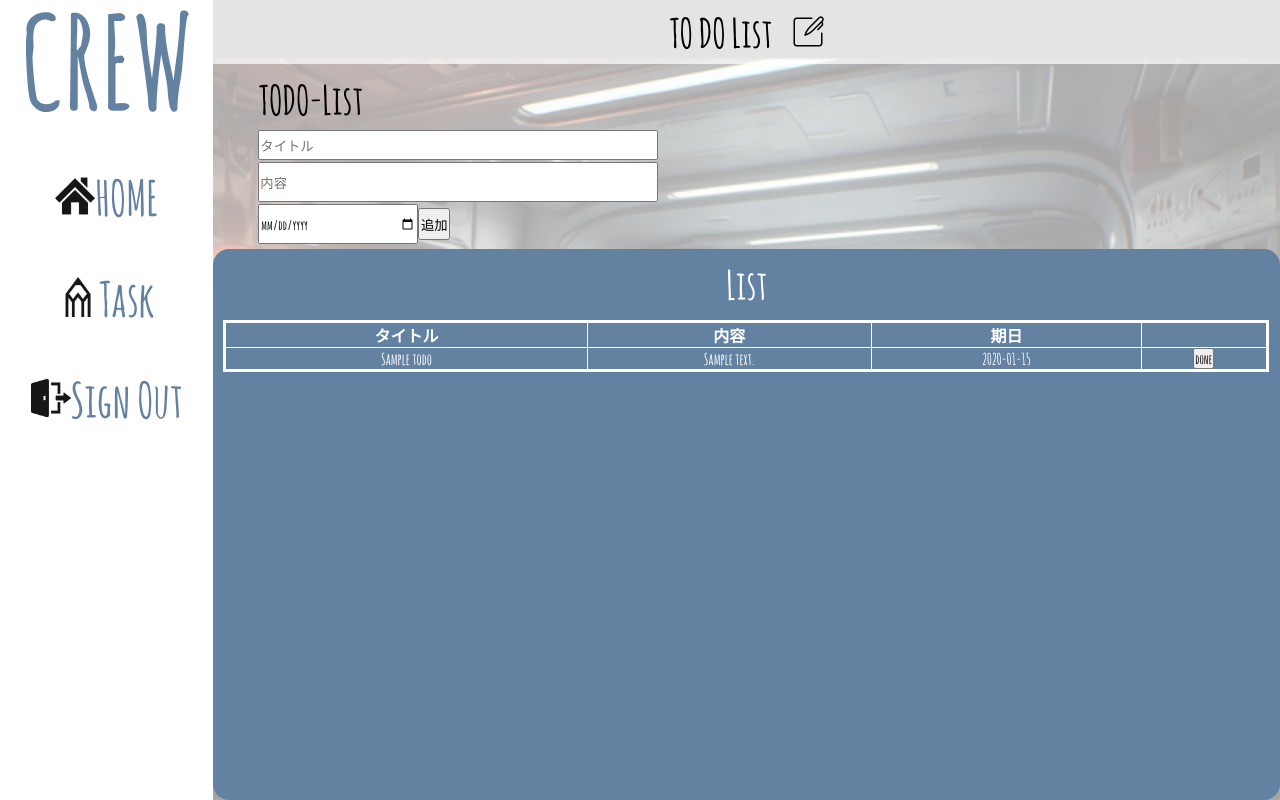
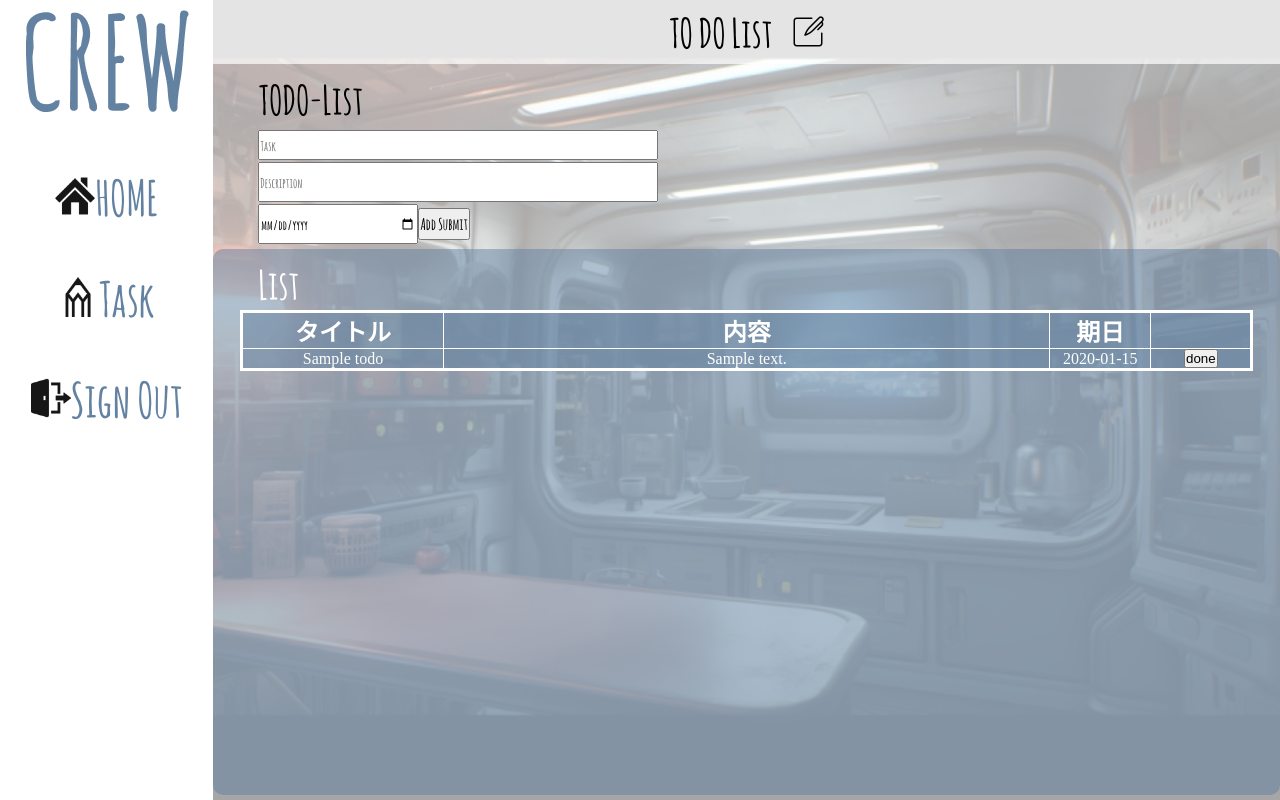
Before and after one commit to DteamRaretech/crew, a Flask app: page /todo in a window 1280 px wide. Run offline with Flask 2, Linux system fonts and the light colour scheme; the visitor is signed in with stand-in values (Sample User, id 1); tables that the repository leaves empty hold one stand-in row (values such as "Sample post"); data that the repository does not hold is empty.

Commit message:
todo rayout

```diff
--- a/crewapp/static/css/index.css
+++ b/crewapp/static/css/index.css
@@ -172,7 +172,6 @@ body {
     bottom: 0;
     left: 57%;
     transform: translateX(-50%);
-    margin-bottom: 100px;
 }
 
 .pagination-container li {
--- a/crewapp/static/css/todorist.css
+++ b/crewapp/static/css/todorist.css
@@ -9,7 +9,6 @@
     box-sizing: border-box;
     list-style: none;
     text-decoration: none;
-    font-family:'myfont';
   }
 
 .app {
@@ -88,6 +87,7 @@ li{
     display: flex;
     flex-direction: column;
     width: 100%;
+    max-height: 100vh;
 }
 
 /*content header*/
@@ -110,10 +110,11 @@ li{
     margin: 0 0 0 10px;
 }
 
-h1 {
+h3 {
     font-size:2.5rem;
     padding-top: 10px;
     margin-left: 45px;
+    font-family:'myfont';
 }
 
 .task_value{
@@ -121,46 +122,79 @@ h1 {
     width: 25rem;
     margin-top: 5px;
     margin-left: 45px;
+    font-family: 'myfont';
 }
 .message{
     height: 2.5rem;
     width: 25rem;
     margin-top: 2px;
     margin-left: 45px;
+    font-family: 'myfont';
 }
 .target{
     height: 2.5rem;
     width: 10rem;
     margin-top: 2px;
     margin-left: 45px;
+    font-family: 'myfont';
 }
 
 .task_submit {
     height: 2rem;
-    width: 2rem;
+    width: fit-content;
     margin-top: 2px;
+    font-family: 'myfont';
+    font-size: 1rem;
 }
 
 #table {
-    background-color:#6382a2;
+    background-color:rgba(99, 130, 162, 0.5);
     color: white;
     width: 100%;
-    height: 95%;
-    border-radius: 1rem;
+    height: 100vh;
+    border-radius: 10px;
     margin-top: 5px;
-    text-align: center
+    margin-bottom: 5px;
 }
 
-h2 {
+.table h3 {
     color: white;
     font-size:2.5rem;
     padding: 10px;
 }
-table.table_date{
-    border:3px white solid;
-    border-collapse: collapse;
-    margin-left: 10px;
-    }
+
 th,td{
     border:1px white solid;
 }
+
+th {
+font-size: 1.5rem;
+}
+
+th:nth-child(1) {
+    width: 20%;
+}
+  th:nth-child(2) {
+    width: 60%;
+  }
+
+  th:nth-child(3) {
+    width: 10%;
+  }
+
+  th:nth-child(4) {
+    width: 10%;
+  }
+
+td{
+    text-align: center;
+    text-indent: right;
+}
+
+.table_date{
+    border:3px white solid;
+    border-collapse: collapse;
+    margin: 0 auto;
+    background-color: rgba(99, 130, 162, 0.5);
+    width: 95%;
+}
--- a/crewapp/templates/registation/todolist.html
+++ b/crewapp/templates/registation/todolist.html
@@ -30,19 +30,20 @@
                 <p>TO DO List</p>
                 <img src="../../static/img/edit.png">
             </div>
-            <h1>TODO-List</h1>
+            <h3>TODO-List</h3>
             <form method="post">
-                <p class="item"><input class="task_value" type="text" name="title" placeholder="タイトル"/></p>
-                <p class="item"><input class="message" type="text" name="detail" placeholder="内容"/></p>
-                <p class="item"><input class="target" type="date" name="fixed_date"><button class="task_submit" id="submit" type="submit">追加</button></p>
+                <p class="item"><input class="task_value" type="text" name="title" placeholder="Task"/></p>
+                <p class="item"><input class="message" type="text" name="detail" placeholder="Description"/></p>
+                <p class="item"><input class="target" type="date" name="fixed_date"><button class="task_submit" id="submit" type="submit">Add Submit</button></p>
             </form>
             <div id="table">
-                <h2>List</h2>
-                <table class="table_date" width="98%" align="center">
+                <h3>List</h3>
+                <table class="table_date">
                   <tr>
                     <th>タイトル</th>
                     <th>内容</th>
                     <th>期日</th>
+                    <th></th>
                   </tr>
                     {% for todos in todo_list %}
                     <tr>
@@ -57,5 +58,4 @@
             </div>
         </div>
     </div>
-  <script type="text/javascript" src="../../static/js/todolist.js"></script>
   </body>
```
